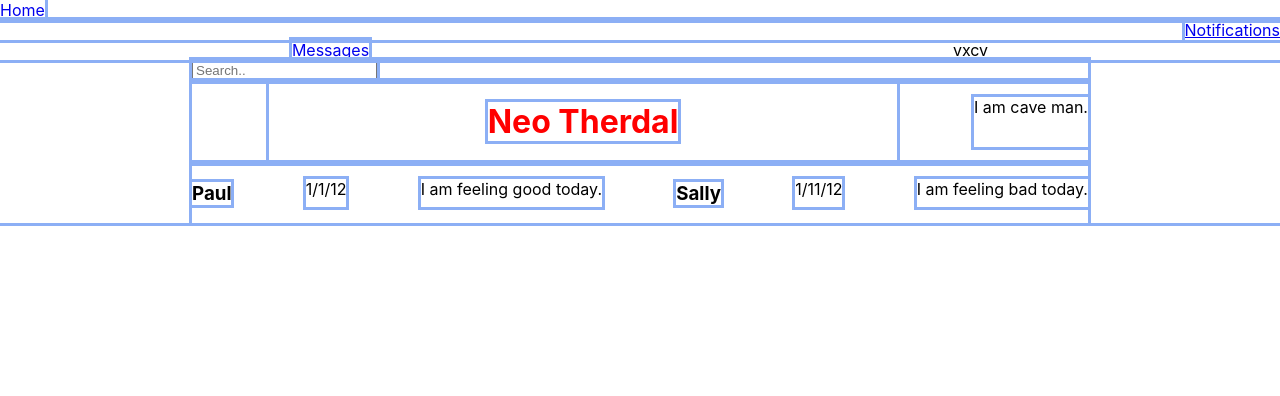
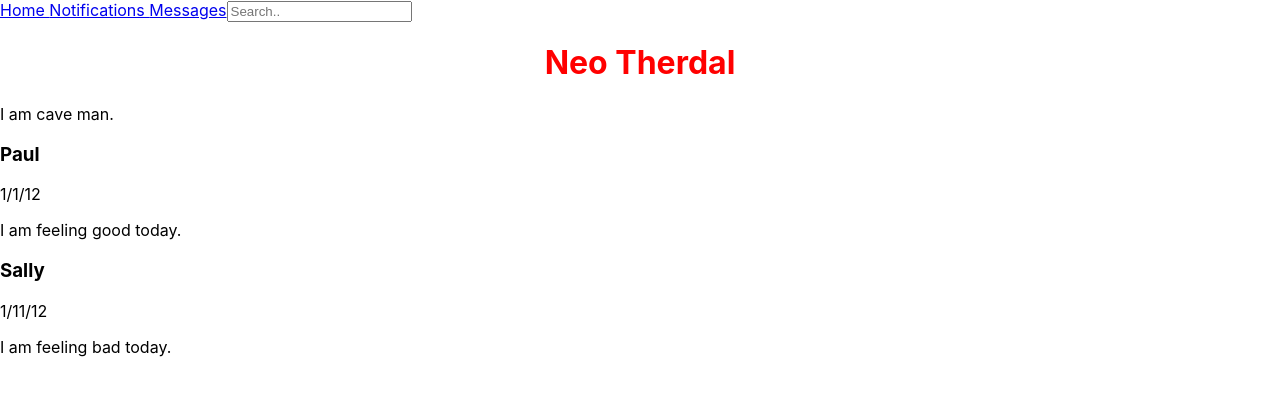
Before and after one commit to paulkasidit/social-media-clone, a React (Create React App) app: page / in a window 1280 px wide. Shown: the top 396 px of the page. Built offline with nearby package versions, Linux system fonts and the light colour scheme.

Commit message:
working on ui for social media clone

```diff
--- a/src/components/App.js
+++ b/src/components/App.js
@@ -3,7 +3,6 @@ import Header from "./Header";
 import SearchBar from "./SearchBar";
 import LeftSideBar from "./LeftSidebar";
 import StatusList from "./StatusList";
-import FlexContainer from "../components/style/FlexContainer";
 
 function App(){
   return (
--- a/src/components/Header.js
+++ b/src/components/Header.js
@@ -1,18 +1,12 @@
 import React from "react";
-import FlexContainer from "../components/style/FlexContainer";
 
 function Header() {
   return(
-    <FlexContainer styles = {{width: "100%", justifyContent: "space-around" }}>
-        <FlexContainer styles = {{width: "100%", justifyContent: "flex-start" }}>
+    <React.Fragment>
       <a href ="#">Home </a>
-        </FlexContainer>
-        <FlexContainer styles = {{width: "100%", justifyContent: "flex-end" }}>
       <a href = "#">Notifications </a>
-        </FlexContainer>
-      <a href ="#">Messages </a>
-     vxcv
-    </FlexContainer>
+      <a href ="#">Messages</a>
+    </React.Fragment>
   );
 }
 
--- a/src/components/LeftSidebar.js
+++ b/src/components/LeftSidebar.js
@@ -1,15 +1,11 @@
 import React from "react";
-import FlexContainer from "../components/style/FlexContainer";
 function LeftSideBar(){
 
   return (
-    <FlexContainer>
-        <FlexContainer styles = {{justifyContent: "center"}}>
-          <h1 className="color">Neo Therdal</h1>
-        </FlexContainer>
-
+    <React.Fragment>
+      <h1 className="color">Neo Therdal</h1>
       <p>I am cave man.</p>
-    </FlexContainer>
+    </React.Fragment>
   )
 }
 
--- a/src/components/SearchBar.js
+++ b/src/components/SearchBar.js
@@ -1,12 +1,9 @@
 import React from "react";
-import FlexContainer from "../components/style/FlexContainer";
 
 function SearchBar(){
 
   return(
-    <FlexContainer>
     <input type="text" placeholder="Search.."></input>
-    </FlexContainer>
   )
 }
 
--- a/src/components/StatusList.js
+++ b/src/components/StatusList.js
@@ -1,6 +1,5 @@
 import React from "react";
 import Status from "./Status"
-import FlexContainer from "../components/style/FlexContainer";
 
 
 const mainStatusList = [
@@ -18,14 +17,14 @@ const mainStatusList = [
 
 function StatusList(){
   return(
-    <FlexContainer>
+    <React.Fragment>
       {mainStatusList.map((status,index) =>
         <Status username = {status.username}
         status = {status.status}
         date = {status.date}
         key = {index} />
       )}
-    </FlexContainer>
+    </React.Fragment>
   )
 }
 
--- a/src/index.css
+++ b/src/index.css
@@ -1,8 +1,3 @@
-* {
-  outline: 3px solid rgb(140, 175, 245);
-}
-
-
 body {
   margin: 0;
   font-family: -apple-system, BlinkMacSystemFont, 'Segoe UI', 'Roboto', 'Oxygen',
```
